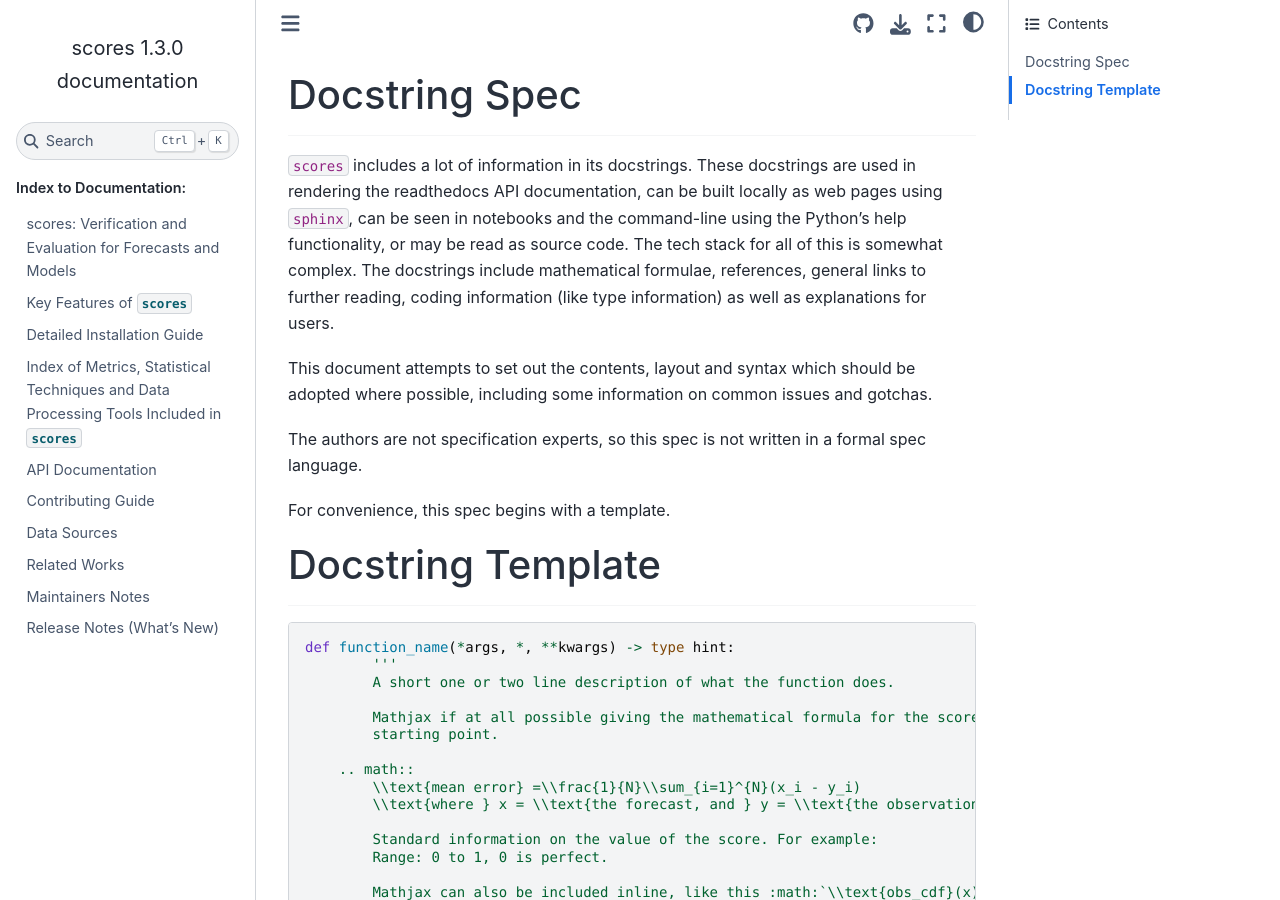
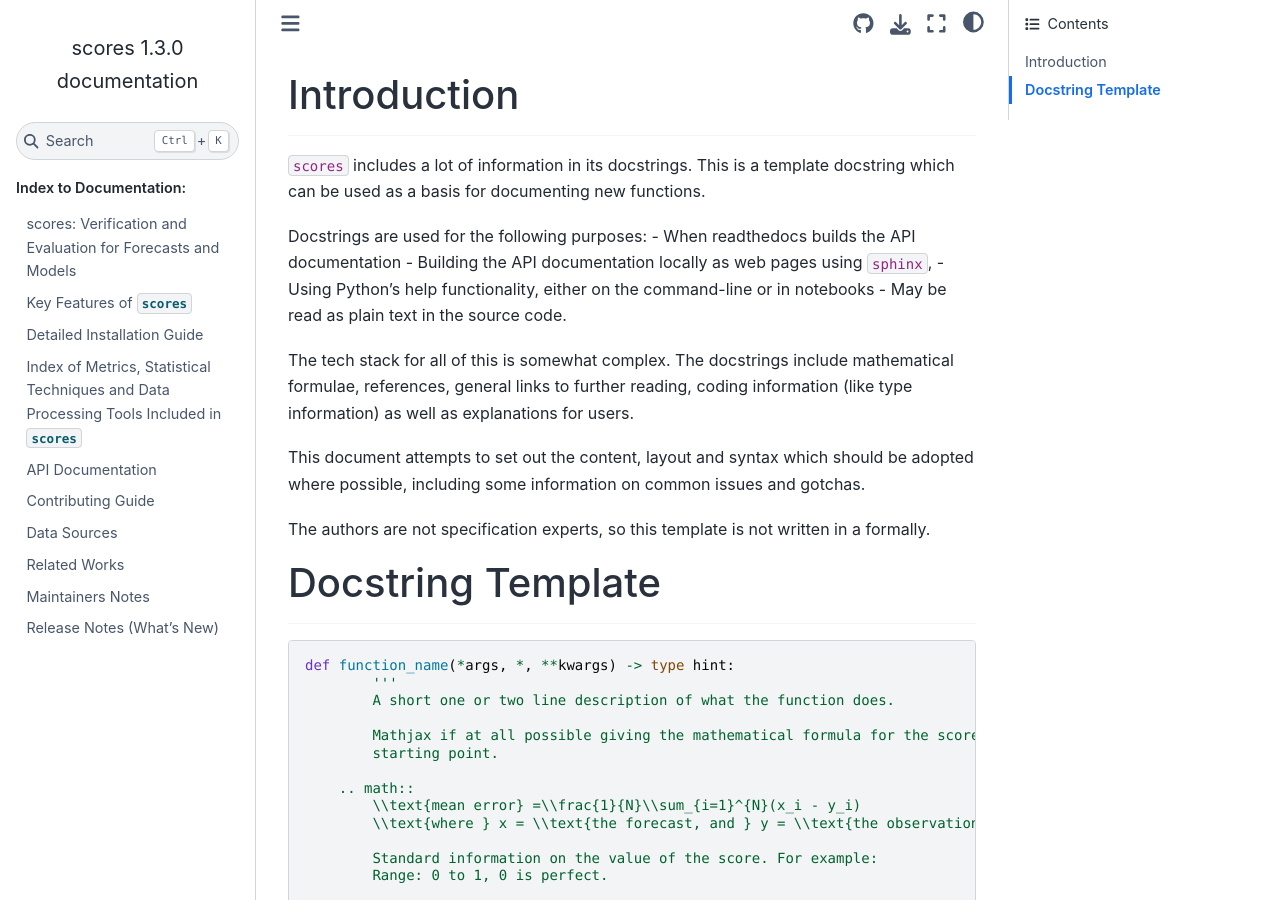
Before and after one commit to nci/scores, a Sphinx documentation site: the page built from docs/docstring_template.md, in a window 1280 px wide and 900 px high. Built offline with Sphinx 7.4.7 and the Sphinx Book theme 1.1.4, drawn with Linux system fonts in a browser that asks for light colours; pages that are not in the unit, such as notebooks, are missing from menus.

Commit message:
Make the introductory text in the template a bit more friendly and readable

```diff
--- a/docs/docstring_spec.md
+++ b/docs/docstring_template.md
@@ -1,13 +1,19 @@
-# Docstring Spec
+# Introduction
 -----------------
 
-`scores` includes a lot of information in its docstrings. These docstrings are used in rendering the readthedocs API documentation, can be built locally as web pages using `sphinx`, can be seen in notebooks and the command-line using the Python's help functionality, or may be read as source code. The tech stack for all of this is somewhat complex. The docstrings include mathematical formulae, references, general links to further reading, coding information (like type information) as well as explanations for users.
+`scores` includes a lot of information in its docstrings. This is a template docstring which can be used as a basis for documenting new functions.
 
-This document attempts to set out the contents, layout and syntax which should be adopted where possible, including some information on common issues and gotchas.
+Docstrings are used for the following purposes:
+    - When readthedocs builds the API documentation
+    - Building the API documentation locally as web pages using `sphinx`,
+    - Using Python's help functionality, either on the command-line or in notebooks
+    - May be read as plain text in the source code.
 
-The authors are not specification experts, so this spec is not written in a formal spec language.
+The tech stack for all of this is somewhat complex. The docstrings include mathematical formulae, references, general links to further reading, coding information (like type information) as well as explanations for users.
 
-For convenience, this spec begins with a template.
+This document attempts to set out the content, layout and syntax which should be adopted where possible, including some information on common issues and gotchas.
+
+The authors are not specification experts, so this template is not written in a formally.
 
 # Docstring Template
 --------------------
```
